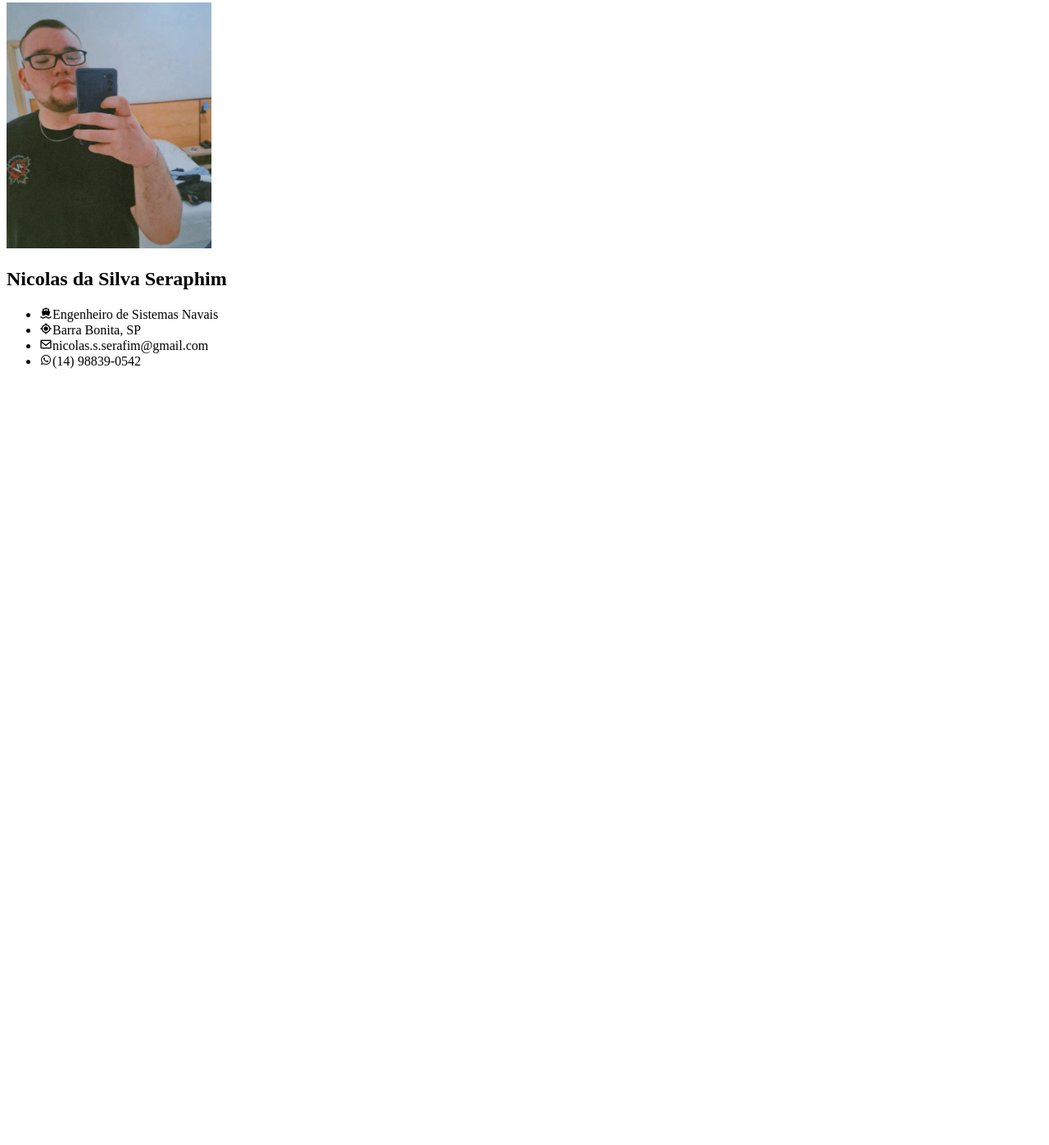
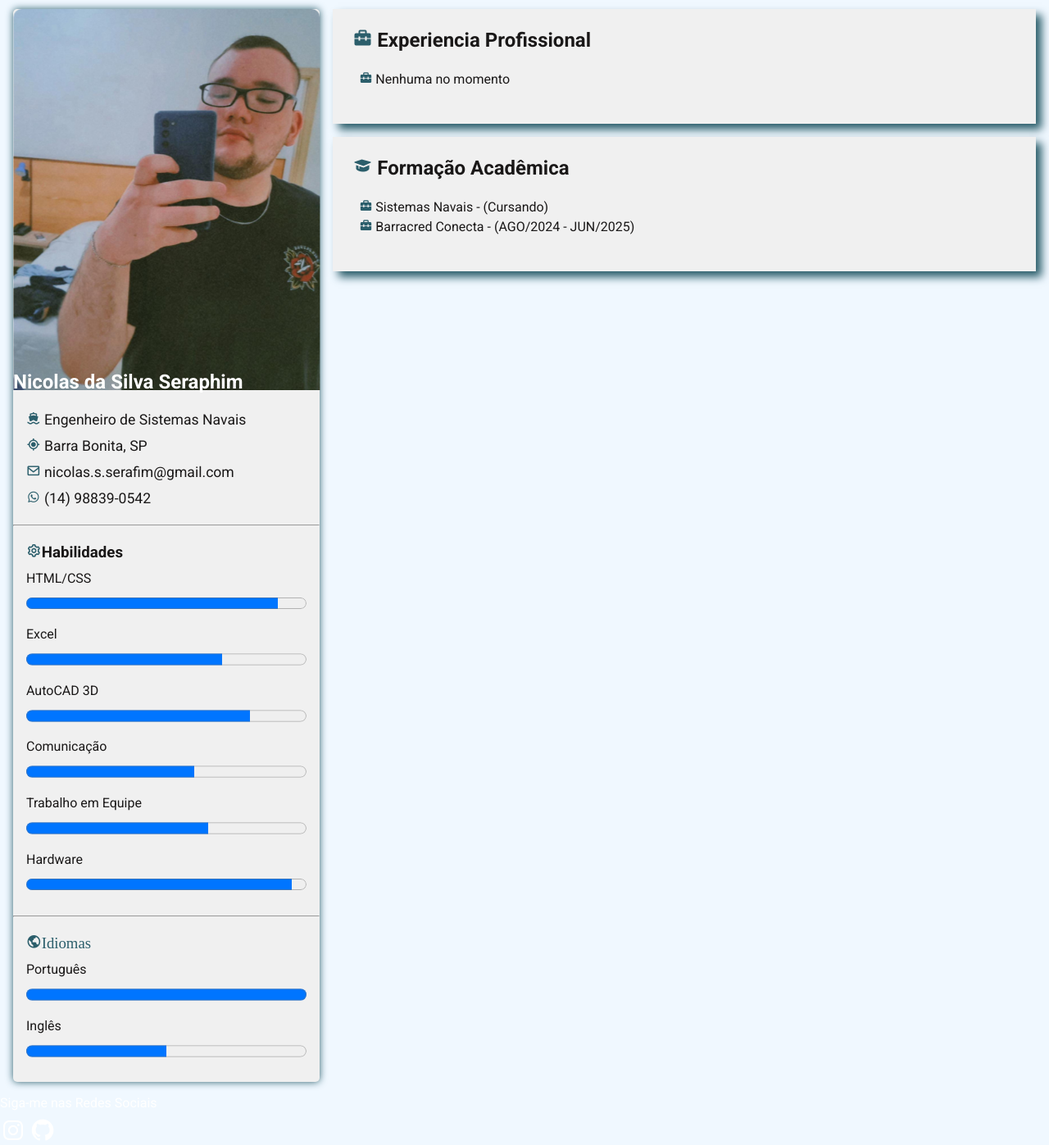
Before and after one commit to NicolasSeraphim/curr-culo-simples, a plain HTML site: page index.html in a window 1280 px wide. Shown: the part 5-1402 px from the top of the page at 82% size. Before the commit the page ends 800 px from the top, so only its background shows below. Drawn offline with nearby package versions, Linux system fonts and the light colour scheme.

Commit message:
Pagina Finalizada

```diff
--- a/index.html
+++ b/index.html
@@ -1,5 +1,6 @@
 <!DOCTYPE html>
 <html lang="pt-br">
+
 <head>
     <meta charset="UTF-8">
     <meta name="viewport" content="width=device-width, initial-scale=1.0">
@@ -8,39 +9,108 @@
     <!--  Fonte de Icones  -->
     <link href='https://unpkg.com/boxicons@2.1.4/css/boxicons.min.css' rel='stylesheet'>
 
-        <!-- FavIcon -->
-         <link rel="shortcut icon" href="favicon.ico" type="image/x-icon">
+    <!-- FavIcon -->
+    <link rel="shortcut icon" href="favicon.ico" type="image/x-icon">
 
-        <!-- Link do arquivo CSS -->
-        <link rel="stylesheet" href="style.css">
+    <!-- Link do arquivo CSS -->
+    <link rel="stylesheet" href="style.css">
 
 
 </head>
+
 <body>
     <main>
         <section class="left">
             <div class="foto">
-                <img src="img/fotoperfil.jpg" alt="Foto" id="profile">
+                <img src="img/fotoperfil.jpg" alt="Foto">
                 <h1>Nicolas da Silva Seraphim</h1>
             </div>
             <div class="pessoais">
                 <ul>
-                    <li><i class='bx bxs-ship'></i>Engenheiro de Sistemas Navais</li>
-                    <li><i class='bx bx-current-location'></i>Barra Bonita, SP</li>
-                    <li><i class='bx bx-envelope'></i>nicolas.s.serafim@gmail.com</li>
-                    <li><i class='bx bxl-whatsapp'></i>(14) 98839-0542</li>
+                    <li><i class='bx bxs-ship'></i> Engenheiro de Sistemas Navais</li>
+                    <li><i class='bx bx-current-location'></i> Barra Bonita, SP</li>
+                    <li><i class='bx bx-envelope'></i> nicolas.s.serafim@gmail.com</li>
+                    <li><i class='bx bxl-whatsapp'></i> (14) 98839-0542</li>
+                </ul>
+            </div>
+            <hr>
+            <div class="habilidades">
+                <h3><i class='bx bx-cog'></i>Habilidades</h3>
+                <ul>
+                    <li>
+                        <p>HTML/CSS</p>
+                        <progress max="100" value="90"></progress>
+                    </li>
+                    <li>
+                        <p>Excel</p>
+                        <progress max="100" value="70"></progress>
+                    </li>
+                    <li>
+                        <p>AutoCAD 3D</p>
+                        <progress max="100" value="80"></progress>
+                    </li>
+                    <li>
+                        <p>Comunicação</p>
+                        <progress max="100" value="60"></progress>
+                    </li>
+                    <li>
+                        <p>Trabalho em Equipe</p>
+                        <progress max="100" value="65"></progress>
+                    </li>
+                    <li>
+                        <p>Hardware</p>
+                        <progress max="100" value="95"></progress>
+                    </li>
+                </ul>
+            </div>
+            <hr>
+            <div class="idiomas">
+                <h3><i class='bx bx-world'>Idiomas</i></h3>
+                <ul>
+                    <li>
+                        <p>Português</p>
+                        <progress max="100" value="100"></progress>
+                    </li>
+                    <li>
+                        <p>Inglês</p>
+                        <progress max="100" value="50"></progress>
+                    </li>
                 </ul>
             </div>
         </section>
-
         <section class="right">
-
+            <div class="experiencias">
+                <h2><i class='bx bxs-briefcase-alt-2'></i> Experiencia Profissional</h2>
+                <div class="trabalho">
+                    <p class="nome-trabalho">
+                        <i class='bx bxs-briefcase-alt-2'></i>
+                        <span>Nenhuma no momento</span>
+                    </p>
+                </div>
+            </div>
+            <div class="educacao">
+                <h2><i class='bx bxs-graduation'></i> Formação Acadêmica</h2>
+                <div class="curso">
+                    <p class="nome-curso"><i class='bx bxs-briefcase-alt-2'></i>
+                        Sistemas Navais - (Cursando)
+                    </p>
+                    <p class="nome-curso"><i class='bx bxs-briefcase-alt-2'></i>
+                        Barracred Conecta - <span>(AGO/2024 - JUN/2025)</span>
+                    </p>
+                </div>
+            </div>
         </section>
-
     </main>
-
     <footer>
+        <p>Siga-me nas Redes Sociais</p>
+        <a href="http://instagram.com/nicolas_seraphim " target="_blank">
+            <i class='bx bxl-instagram'></i>
+        </a>
+        <a href="http://github.com/NicolasSeraphim " target="_blank">
+            <i class='bx bxl-github'></i>
+        </a>
 
     </footer>
 </body>
+
 </html>
--- a/style.css
+++ b/style.css
@@ -1,5 +1,147 @@
-#profile
+@import url('https://fonts.googleapis.com/css2?family=Roboto:ital,wght@0,100;0,300;0,400;0,500;0,700;0,900;1,100;1,300;1,400;1,500;1,700;1,900&display=swap');
+
+
+:root
 {
-    height: 300px;
-    width: 250px;
+    --base-color: #2b5e6b;
 }
+
+*
+{
+    margin:0;
+    padding: 0;
+    box-sizing: border-box;
+    font-family: 'Roboto', sans-serif;
+    color: #1a1818;
+}
+
+body
+{
+    background-color: aliceblue;
+}
+
+ul
+{
+    list-style: none;
+}
+
+main
+{
+    margin: 1rem;
+    display: grid;
+    grid-template-columns: 30% 1fr;
+    grid-gap: 1rem;
+}
+
+.left
+{
+    background-color: #f0f0f0;
+    box-shadow: 0 0 10px #2b5e6b;
+    border-radius: 5px;
+}
+
+.foto img
+{
+    width: 100%;
+    transform: rotateY(180deg);
+    border-top-left-radius: 10px;
+    border-top-right-radius: 10px;
+}
+
+.foto
+{
+    position: relative;
+}
+
+.foto h1
+{
+    position: absolute;
+    bottom: 0;
+    color: #ffff;
+    text-align: center;
+}
+
+i
+{
+    color: #2b5e6b;
+}
+
+.pessoais, .habilidades, .idiomas
+{
+    padding: 1rem;
+    line-height: 2rem;
+}
+
+.pessoais
+{
+    font-size: 1.1rem;
+}
+
+progress
+{
+    width: 100%;
+    height: 1.8rem;
+}
+
+.experiencias, .educacao
+{
+    padding: 1.5rem;
+    background-color: #f0f0f0;
+    box-shadow: 7px 7px 10px #2b5e6b;
+}
+
+.trabalho, .curso
+{
+    margin: 1.5rem 0;
+}
+
+.trabalho-nome, .curso-nome
+{
+    font-size: 1.1rem;
+    font-weight: bold;
+}
+
+.trabalho p, .educacao p
+{
+    margin: 0.5rem;
+    line-height: 0.5rem;
+    text-align: justify;
+}
+
+.atual
+{
+    background-color: #2b5e6b;
+    color: #fff;
+    padding: 0.4rem;
+    border-radius: 5px;
+}
+
+.educacao
+{
+    margin-top: 1rem;
+}
+
+footer p
+{
+    color: white;
+}
+
+footer i
+{
+    margin-top: 0.5rem;
+    color: white;
+    font-size: 32px;
+}
+
+a
+{
+    text-decoration: none;
+}
+
+@media (max-width: 800px)
+{
+    main {
+        display: grid;
+        grid-template-columns: 1fr;
+    }
+}
```
